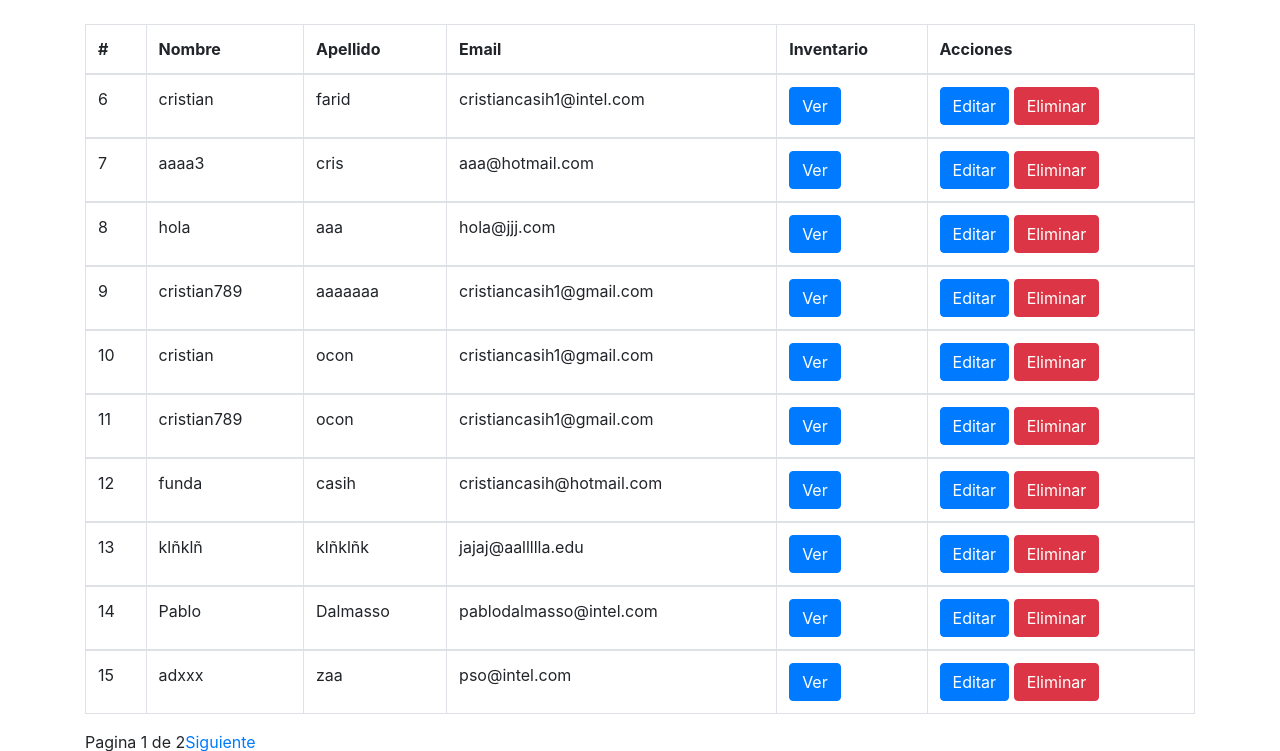
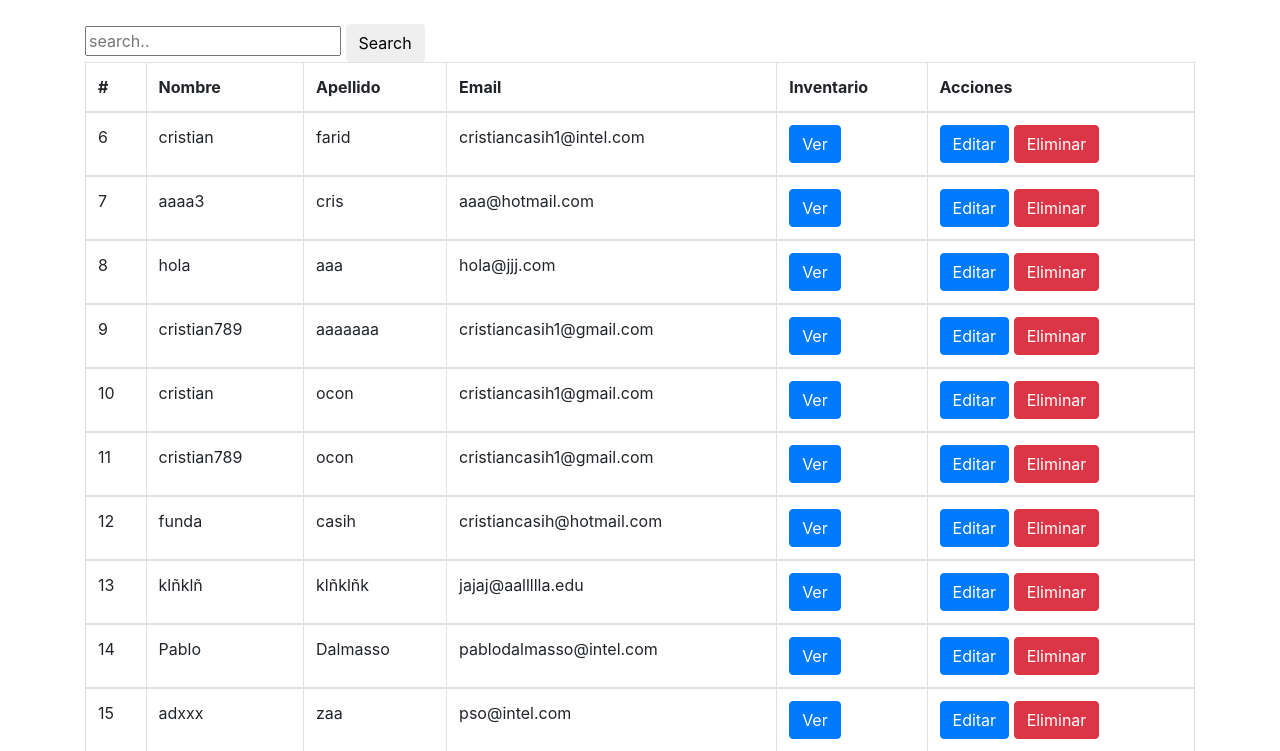
Before and after one commit to cristian-casih/DjangoProject, a Django app: page /gestion/personal/ in a window 1280 px wide. Shown: the part 82-833 px from the top of the page. Run offline with Django 3.2, Linux system fonts and the light colour scheme; a user stored in the database is signed in; data comes from the database, SQL or seed files in the repository; parts of the project's set-up code (start-up, migrations or seed data) failed here and were passed over; some libraries are stand-ins or nearby versions.

Commit message:
se agrego nueva rama, primer commit

```diff
--- a/src/gestion/urls.py
+++ b/src/gestion/urls.py
@@ -16,6 +16,6 @@ urlpatterns = [
     path('nuevoinventario', login_required(views.InventarioCreate.as_view()), name='inventario_form'),
     path('editarinventario/<int:pk>/', login_required(views.InventarioUpdate.as_view()), name='inventario_form'),
     path('eliminarinventario/<int:pk>/', login_required(views.InventarioDelete.as_view()), name='inventario_delete'),
-
+    path('resultado/', views.search, name="search")
 
 ]
--- a/src/gestion/views.py
+++ b/src/gestion/views.py
@@ -5,6 +5,9 @@ from .models import Personal, Inventario
 from django.urls import reverse_lazy
 from django.views.generic import ListView
 from django.views.generic.edit import CreateView, UpdateView, DeleteView
+from django.db.models import Q
+from django.core.paginator import Paginator ,EmptyPage, PageNotAnInteger
+
 
 
 
@@ -89,3 +92,25 @@ class InventarioDelete(DeleteView):
     model = Inventario
     template_name = "gestion/inventario_delete.html"
     success_url = reverse_lazy("gestion:inventario_list")
+
+
+def search(request):
+    query= request.GET.get('q')
+    if query:
+        results=Personal.objects.filter(nombre__icontains=query)
+    # paginator=Paginator(results ,10)
+    # page_request_var="page"
+    # page=request.GET.get(page_request_var)
+    # try:
+    #     results=paginator.page(page)
+    # except PageNotAnInteger:
+    #     results=paginator.page(1)
+    # except EmptyPage:
+    #     results=paginator.page(paginator.num_pages)
+
+
+    context = {
+        "results": results,
+        # "page_request_var":page_request_var,
+    }
+    return render(request, 'gestion/inventario_list.html',context)
--- a/src/templates/gestion/personal_list.html
+++ b/src/templates/gestion/personal_list.html
@@ -4,6 +4,13 @@
 {% block head_title%}Personal {% endblock %}
 
 {% block content %}
+<form method="GET" action="{% url 'gestion:search'%}">
+    <input name="q" value="{{request.GET.q}}" placeholder="search..">
+    <button class="btn btn-sucess" type="submit">
+        Search
+    </button>
+
+</form>
 <table class="table table-bordered" action="." method="post">{% csrf_token %}
     <thead>
         <th>#</th>
```
